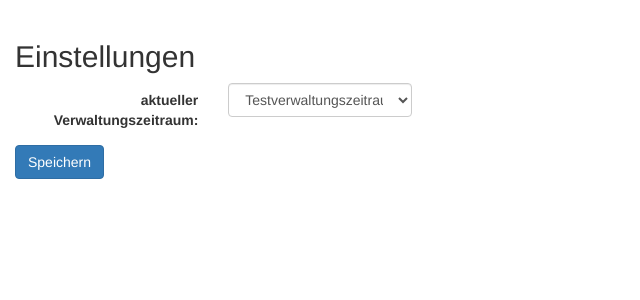
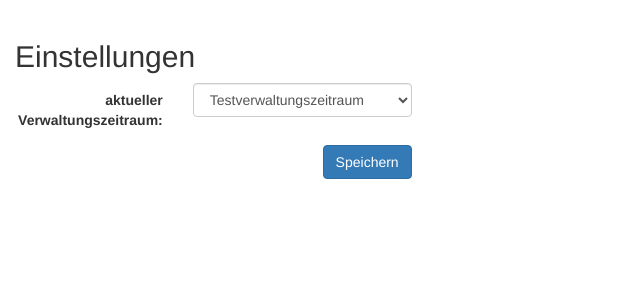
Before and after one commit to hutchison/bp_mgmt, a Django app: page //einstellungen/ in a window 1280 px wide. Shown: the part 53-353 px from the top of the page, without its empty margins (0-640 px from the left). Run offline with Django 3.2, Linux system fonts and the light colour scheme; a user stored in the database is signed in; data comes from the database, SQL or seed files in the repository; tables that the repository leaves empty hold one stand-in row (values such as "Sample post"); data that the repository does not hold is empty; parts of the project's set-up code (start-up, migrations or seed data) failed here and were passed over; some libraries are stand-ins or nearby versions.

Commit message:
Cherry-picking 'feature/UI_Verbesserungen'
* feature/UI_Verbesserungen:
  Zeigt Erfolgsnachricht bei gespeicherten Einstellungen an.

```diff
--- a/bp_cupid/templates/bp_cupid/einstellungen.html
+++ b/bp_cupid/templates/bp_cupid/einstellungen.html
@@ -3,11 +3,25 @@
 {% block content %}
 <div class="container-fluid">
   <h2>Einstellungen</h2>
+  <div class="row">
+    {% if gespeichert %}
+    <div class="col-md-4 col-lg-4">
+      <div class="alert alert-dismissible alert-success">
+        <button type="button" class="close" data-dismiss="alert" aria-label="Close">
+          <span aria-hidden="true">&times;</span>
+        </button>
+        Einsellungen gespeichert!
+      </div>
+    </div>
+    {% endif %}
+  </div>
+  <div class="row">
+    <div class="col-md-6 col-lg-4">
       <form class="form-horizontal" action="{% url 'bp_cupid:einstellungen' %}" method="post" accept-charset="utf-8">
         {% csrf_token %}
         <div class="form-group">
-      <label class="col-sm-4 col-md-3 col-lg-2 control-label" for="verwaltungszeitraum">aktueller Verwaltungszeitraum:</label>
-      <div class="col-sm-6 col-md-4 col-lg-2">
+          <label class="col-sm-4 col-md-6 col-lg-5 control-label" for="verwaltungszeitraum">aktueller Verwaltungszeitraum:</label>
+          <div class="col-sm-8 col-md-6 col-lg-7">
             <select name="verwaltungszeitraum" id="verwaltungszeitraum" class="form-control">
               {% for verwzr in verwzrs %}
               <option value="{{ verwzr.id }}"{% if verwzr == akt_verw_zeitraum %} selected{% endif %}>{{ verwzr }}</option>
@@ -15,7 +29,11 @@
             </select>
           </div>
         </div>
+        <div class="text-right">
           <button type="submit" class='btn btn-primary'>Speichern</button>
+        </div>
       </form>
     </div>
+  </div>
+</div>
 {% endblock %}
--- a/bp_cupid/views/einstellungen.py
+++ b/bp_cupid/views/einstellungen.py
@@ -24,5 +24,6 @@ def einstellungen(request):
         mitarbeiter.akt_verw_zeitraum = neuer_verw_zr
         mitarbeiter.save()
         context['akt_verw_zeitraum'] = neuer_verw_zr
+        context['gespeichert'] = True
 
     return render(request, 'bp_cupid/einstellungen.html', context)
```
Lines whose indentation alone changed are shown as unchanged.
